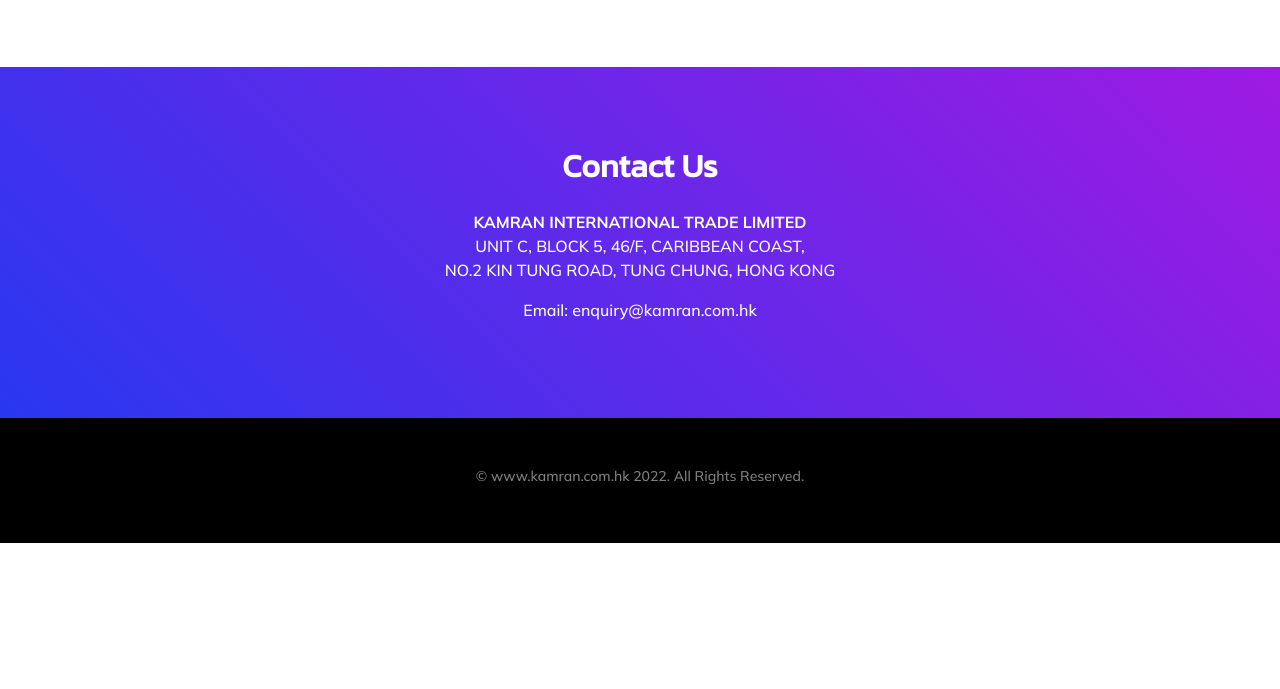
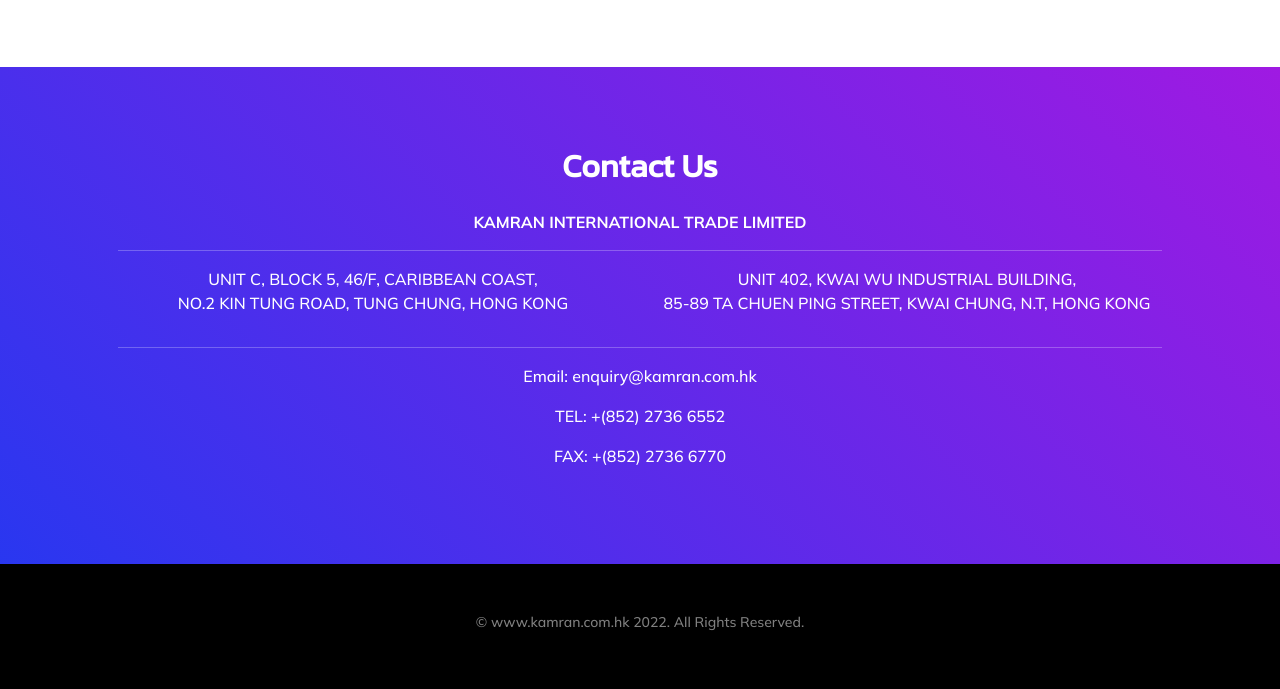
Before and after one commit to octopuscart/kmhk, a PHP site: page / in a window 1280 px wide. Shown: the part 2394-3083 px from the top of the page. Before the commit the page ends 2937 px from the top, so only its background shows below. Run offline with PHP 8.4, Linux system fonts and the light colour scheme.

Commit message:
add files

```diff
--- a/index.php
+++ b/index.php
@@ -110,9 +110,9 @@
         <section id="products">
             <div class="container px-5">
                 <div class="row gx-5 align-items-center">
-                     <h3 class="text-dark display-4 lh-1 mb-4 text-center">
-                                Our Products
-                            </h3>
+                    <h3 class="text-dark display-4 lh-1 mb-4 text-center">
+                        Our Products
+                    </h3>
                     <div class="col-lg-12 order-lg-1 mb-5 mb-lg-0">
                         <div class="container-fluid px-5">
                             <div class="row gx-5">
@@ -165,9 +165,25 @@
                 <h2 class="text-center text-white font-alt mb-4">Contact Us</h2>
                 <div class="align-items-center text-center text-white">
                     <b>KAMRAN  INTERNATIONAL  TRADE  LIMITED</b>
+                      <hr/>
+                      <div class="row">
+                          <div class="col">
                     <p>UNIT C, BLOCK 5, 46/F, CARIBBEAN COAST, <br/>
                         NO.2 KIN TUNG ROAD, TUNG CHUNG, HONG KONG </p>
+                          </div>
+                            <div class="col">
+                    <p>
+                         UNIT 402, KWAI WU INDUSTRIAL BUILDING,<br/>
+                         85-89 TA CHUEN PING STREET, KWAI CHUNG, N.T, HONG KONG
+
+                    </p>
+                            </div>
+
+                      </div>
+                    <hr/>
                     <p>Email: enquiry@kamran.com.hk</p>
+                    <p>TEL: +(852) 2736 6552</p>
+                    <p> FAX: +(852) 2736 6770                     </p>
 
                 </div>
             </div>
@@ -176,7 +192,7 @@
         <footer class="bg-black text-center py-5">
             <div class="container px-5">
                 <div class="text-white-50 small">
-                    <div class="mb-2">&copy; www.kamran.com.hk <?php echo date("Y")?>. All Rights Reserved.</div>
+                    <div class="mb-2">&copy; www.kamran.com.hk <?php echo date("Y") ?>. All Rights Reserved.</div>
 
                 </div>
             </div>
```
